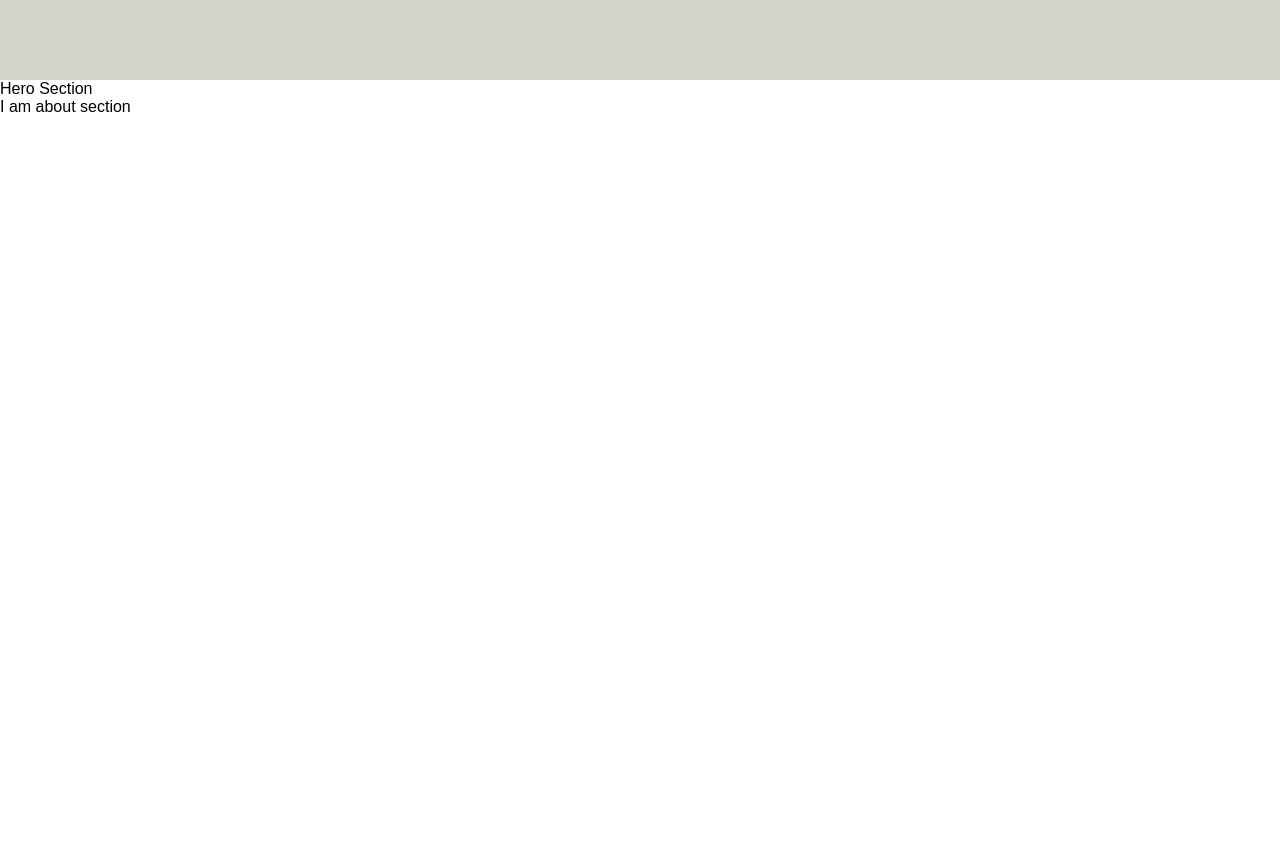
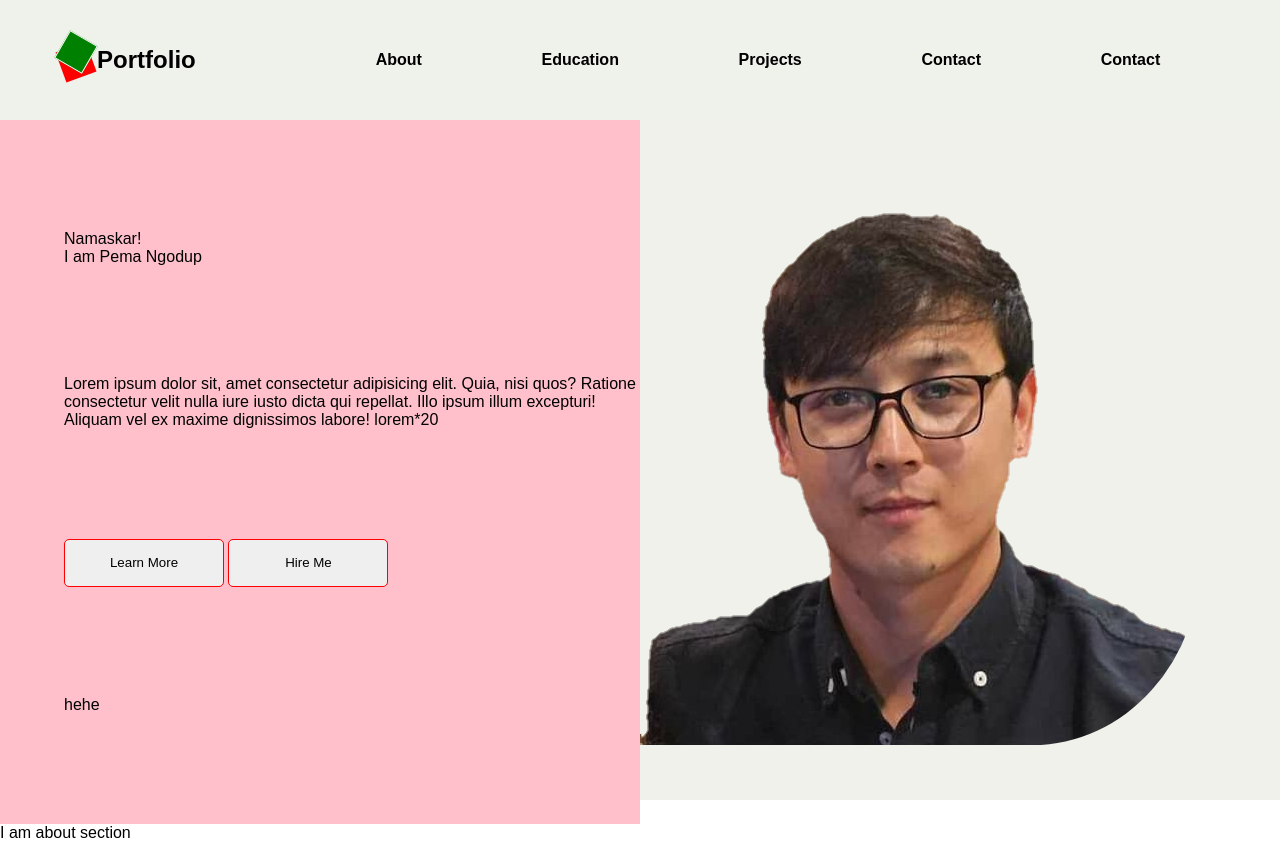
Before and after one commit to pemangodup/portfolio, a plain HTML site: page index.html in a window 1280 px wide. Before the commit the page ends 800 px from the top, so only its background shows below. Drawn offline with Linux system fonts and the light colour scheme.

Commit message:
creating hero content part

```diff
--- a/index.html
+++ b/index.html
@@ -8,8 +8,46 @@
     <script defer src="script.js"></script>
   </head>
   <body>
-    <nav class="navbar"></nav>
-    <section class="hero">Hero Section</section>
+    <nav class="navbar">
+      <div class="nav-logo">
+        <div class="logo-img">
+          <div class="logo-box-1"></div>
+          <div class="logo-box-2"></div>
+        </div>
+        <div class="logo-name">Portfolio</div>
+      </div>
+      <div class="nav-content">
+        <ul>
+          <li><a href=""> About</a></li>
+          <li><a href="">Education</a></li>
+          <li><a href="">Projects</a></li>
+          <li><a href="">Contact</a></li>
+          <li><a href="">Contact</a></li>
+        </ul>
+      </div>
+    </nav>
+    <section class="hero">
+      <div class="hero-content">
+        <div class="hero-content-name">
+          <div class="firstName">Namaskar!</div>
+          <div class="lastName">I am Pema Ngodup</div>
+        </div>
+        <div class="hero-content-2">
+          Lorem ipsum dolor sit, amet consectetur adipisicing elit. Quia, nisi
+          quos? Ratione consectetur velit nulla iure iusto dicta qui repellat.
+          Illo ipsum illum excepturi! Aliquam vel ex maxime dignissimos labore!
+          lorem*20
+        </div>
+        <div class="hero-content-buttons">
+          <button class="btn">Learn More</button>
+          <button class="btn">Hire Me</button>
+        </div>
+        <div class="hero-content-4">hehe</div>
+      </div>
+      <div class="hero-img">
+        <img src="img/profile.png" alt="profile pic" />
+      </div>
+    </section>
     <section class="about">I am about section</section>
   </body>
 </html>
--- a/style.css
+++ b/style.css
@@ -5,9 +5,105 @@
   font-family: Arial, Helvetica, sans-serif;
 }
 :root {
+  --nav-color: #eff1eb;
+  --body-color: #eff1ea;
 }
 nav {
   width: 100%;
-  height: 5rem;
-  background-color: #d0d4ca;
+  height: 15vh;
+  background-color: var(--nav-color);
+  display: flex;
+  font-weight: bold;
 }
+.nav-logo {
+  height: 100%;
+  width: 20%;
+  background-color: var(--nav-color);
+  display: flex;
+  align-items: center;
+  justify-content: center;
+}
+
+/* Making nav icon */
+.nav-logo .logo-img .logo-box-1 {
+  height: 2rem;
+  width: 2rem;
+  background-color: green;
+  position: relative;
+  top: 0.5rem;
+  transform: rotate(30deg);
+  z-index: 1;
+  border: 1.5px solid white;
+}
+.nav-logo .logo-img .logo-box-2 {
+  height: 2rem;
+  width: 2rem;
+  background: red;
+  position: relative;
+  top: -0.9rem;
+  transform: rotate(70deg);
+}
+.logo-name {
+  font-size: 1.5rem;
+  margin-left: 0.3rem;
+}
+.nav-content {
+  height: 100%;
+  width: 80%;
+  background-color: var(--nav-color);
+  display: flex;
+  justify-content: center;
+  align-items: center;
+}
+.nav-content ul {
+  list-style: none;
+  text-decoration: none;
+  display: flex;
+  width: 100%;
+  justify-content: space-evenly;
+}
+.nav-content ul li a {
+  text-decoration: none;
+  color: inherit;
+}
+.nav-content ul li {
+  transition: color 0.3s linear;
+}
+.nav-content ul li:hover {
+  color: red;
+}
+
+/* Hero section  */
+.hero {
+  display: flex;
+}
+.hero-content {
+  background-color: pink;
+  height: 88vh;
+  width: 50%;
+  display: flex;
+  flex-direction: column;
+  justify-content: space-evenly;
+  padding-left: 4rem;
+}
+.hero-content .btn {
+  height: 3rem;
+  width: 10rem;
+  border: 0.5px solid red;
+  border-radius: 5px;
+  transition: background-color 0.5s linear;
+}
+.hero-content .btn:hover {
+  background-color: red;
+  color: white;
+}
+/* hero section image part */
+.hero-img {
+  background-color: var(--body-color);
+  height: 85vh;
+  width: 50%;
+  overflow: hidden;
+}
+.hero-img img {
+  border-bottom-right-radius: 30%;
+}
```
Also changed, not shown: img/profile.png (added).
